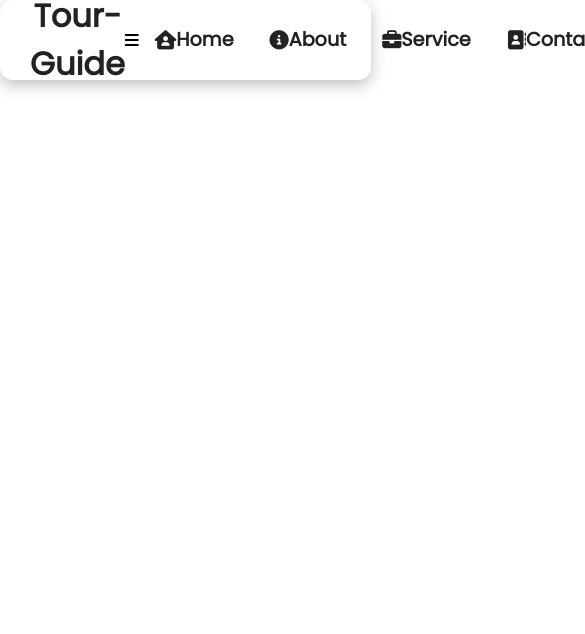
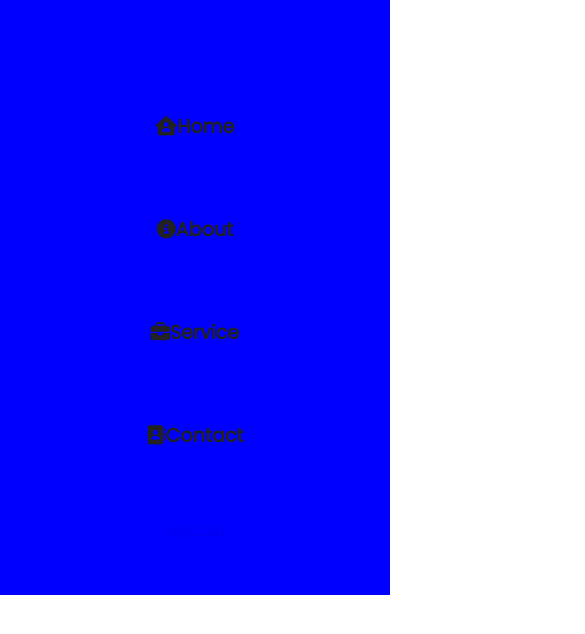
Before and after one commit to christian-nwachukwu/tour-guide, a React (Create React App) app: page / in a window 390 px wide. Shown: the top 634 px of the page, 585 px wide, since content can reach past the window. Built offline with nearby package versions, Linux system fonts and the light colour scheme; the HTML template or start-up script is replaced by a standard one.

Commit message:
working on navbar

```diff
--- a/src/components/Navbar.css
+++ b/src/components/Navbar.css
@@ -62,3 +62,44 @@ button:hover{
     background-color: #151516;
     color: #fff;
 }
+
+@media screen and (max-width: 850px) {
+    .nav-menu{
+        display: flex;
+        flex-direction: column;
+        justify-content: flex-start;
+        background: blue;
+        width: 100%;
+        height: auto;
+        position: absolute;
+        top: 0;
+        left: 0;
+        opacity: 1;
+        align-items: stretch;
+        padding: 80px 0 30px 0;
+        margin: 0;
+    }
+
+    .nav-links{
+        display: block;
+        width: 100%;
+        font-size: 1.2rem;
+        padding: 2rem 0;
+    }
+
+    .nav-links:hover{
+        background: #01959a;
+        transition: none;
+    }
+
+    button{
+        display: none;
+    }
+
+    .nav-links-mobile{
+        display: block;
+        text-align: center;
+        padding: 1.5rem;
+        margin: auto;
+    }
+}
--- a/src/components/Navbar.js
+++ b/src/components/Navbar.js
@@ -2,14 +2,18 @@ import { Component } from "react";
 import "./Navbar.css";
 import { MenuItems } from "./MenuItems";
 
-class Navbar extends Component{
-    state = { clicked: false }
+class Navbar extends Component {
+    state = { clicked: false };
+    handleClick = () => {
+        this.setState({ clicked: !this.state.clicked })
+    }
     render() {
         return (
             <nav className="NavbarItems">
                 <h1 className="navbar-logo">Tour-Guide</h1>
 
-                <div className="menu-icon">
+                <div className="menu-icon" onClick =
+                {this.handleClick}>
                     <i className={this.state.clicked ? "fas fa-times" : "fas fa-bars"}></i>
                 </div>
 
```
